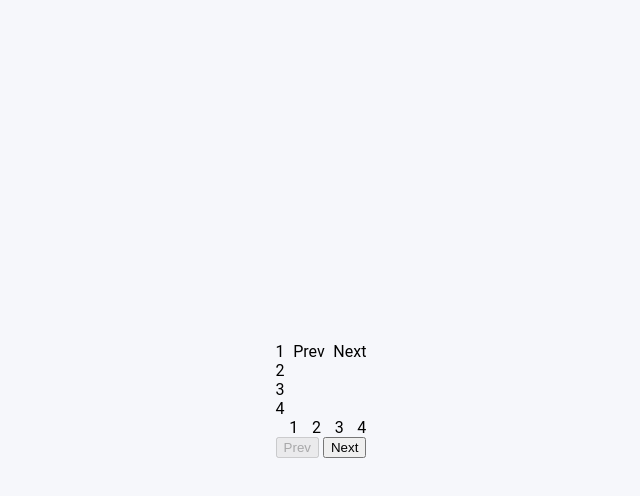
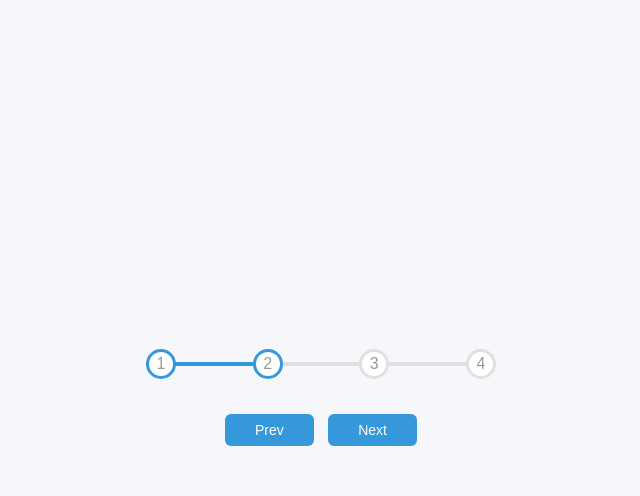
Before and after one commit to magneises/ProgressSteps, a plain HTML site: page index.html in a window 1280 px wide. Both pictures are taken after a click on the button "Next". Shown: the whole page, without its empty margins (319-959 px from the left). Drawn offline with Linux system fonts and the light colour scheme; a web font is replaced by a local one.

Commit message:
updated index and css files. added script.js

```diff
--- a/index.html
+++ b/index.html
@@ -1,28 +1,3 @@
-<!DOCTYPE html>
-<html lang="en">
-    <head>
-        <meta charset="UTF-8"/>
-        <meta name="viewport" content="width=device-width, initial-scale=1.0"/>
-        <link rel="stylesheet" href="style.css" />
-        <title>Progress Step</title>
-    </head>
-    <body>
-        <div class="container">
-            <div class="progress-container">
-                <div class="progress" id="progress">
-                    <div class="circle active">1</div>
-                    <div class="circle active">2</div>
-                    <div class="circle active">3</div>
-                    <div class="circle active">4</div>
-                </div>
-                <div class="btn" id="prev" disabled>Prev</div>
-                <div class="btn" id="next" disabled>Next</div>
-            </div>
-        <script src="script.js"></script>
-    </body>
-</html>
-
-
 <!DOCTYPE html>
 <html lang="en">
   <head>
--- /dev/null
+++ b/script.js
@@ -0,0 +1,49 @@
+const progress = document.getElementById('progress')
+const prev = document.getElementById('prev')
+const next = document.getElementById('next')
+const circles = document.querySelectorAll('.circle')
+
+let currentActive = 1
+
+next.addEventListener('click', () => {
+    currentActive++
+
+    if(currentActive > circles.length) {
+        currentActive = circles.length
+    }
+
+    update()
+})
+
+prev.addEventListener('click', () => {
+    currentActive--
+
+    if(currentActive < 1) {
+        currentActive = 1
+    }
+
+    update()
+})
+
+function update() {
+    circles.forEach((circle, idx) => {
+        if(idx < currentActive) {
+            circle.classList.add('active')
+        } else {
+            circle.classList.remove('active')
+        }
+    })
+
+    const actives = document.querySelectorAll('.active')
+
+    progress.style.width = (actives.length - 1) / (circles.length - 1) * 100 + '%'
+
+    if(currentActive === 1) {
+        prev.disabled = true
+    } else if(currentActive === circles.length) {
+        next.disabled = true
+    } else {
+        prev.disabled = false
+        next.disabled = false
+    }
+}
--- a/style.css
+++ b/style.css
@@ -1,4 +1,9 @@
 @import url('https://fonts.googleapis.com/css?family=Muli&display=swap');
+
+:root {
+    --line-border-fill: #3498db;
+    --line-border-empty: #e0e0e0;
+  }
 
 * {
     box-sizing: border-box;
@@ -6,20 +11,90 @@
 
 body {
     background-color: #f6f7fb;
-    font-family: 'Roboto', sans-serif;
+    font-family: 'Muli', sans-serif;
     display: flex;
     align-items: center;
     justify-content: center;
     height: 100vh;
     overflow: hidden;
     margin: 0;
+  }
+
+  .container {
+    text-align: center;
+  }
+
+  .progress-container {
+    display: flex;
+    justify-content: space-between;
+    position: relative;
+    margin-bottom: 30px;
+    max-width: 100%;
+    width: 350px;
+  }
+
+  .progress-container::before {
+    content: '';
+    background-color: var(--line-border-empty);
+    position: absolute;
+    top: 50%;
+    left: 0;
+    transform: translateY(-50%);
+    height: 4px;
+    width: 100%;
+    z-index: -1;
+  }
+
+  .progress {
+    background-color: var(--line-border-fill);
+    position: absolute;
+    top: 50%;
+    left: 0;
+    transform: translateY(-50%);
+    height: 4px;
+    width: 0%;
+    z-index: -1;
+    transition: 0.4s ease;
+  }
+
+  .circle {
+    background-color: #fff;
+    color: #999;
+    border-radius: 50%;
+    height: 30px;
+    width: 30px;
+    display: flex;
+    align-items: center;
+    justify-content: center;
+    border: 3px solid var(--line-border-empty);
+    transition: 0.4s ease;
+  }
+
+  .circle.active {
+    border-color: var(--line-border-fill);
+  }
+
+  .btn {
+    background-color: var(--line-border-fill);
+    color: #fff;
+    border: 0;
+    border-radius: 6px;
+    cursor: pointer;
+    font-family: inherit;
+    padding: 8px 30px;
+    margin: 5px;
+    font-size: 14px;
+  }
+
+.btn:active {
+    transform: scale(0.98);
 }
 
-.container {
-    text-align: center;
+.btn:focus {
+    outline: 0;
 }
 
-.progress-container {
-    display: flex;
-    justify-content: space-between;
+.btn:disabled {
+    background-color: var(--line-border-empty);
+    cursor: not-allowed;
 }
```
